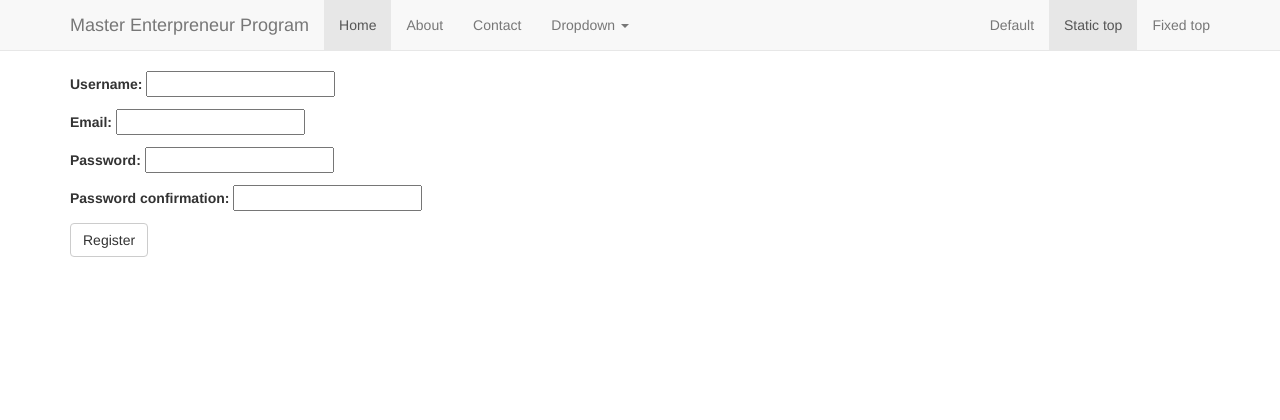
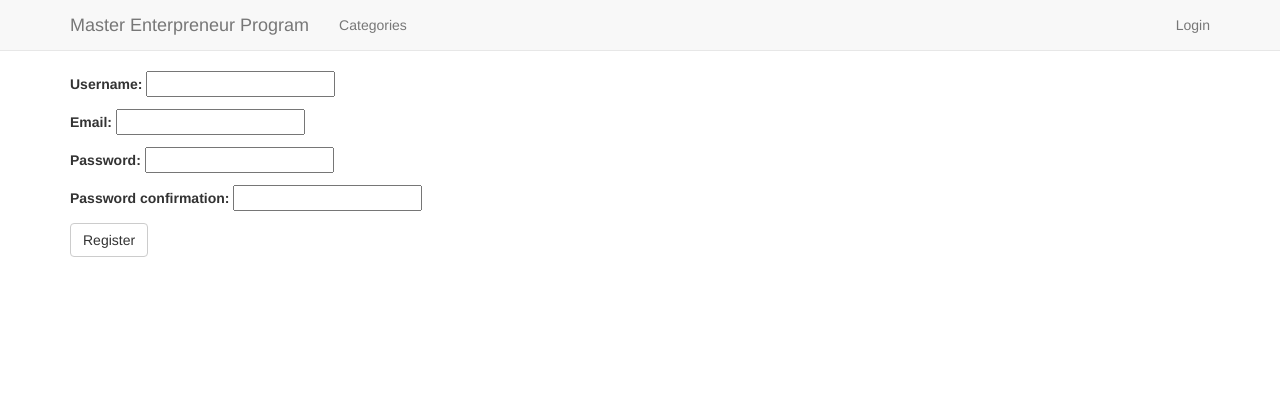
Before and after one commit to praneethkumarpidugu/MasterEnterpreneur, a Django app: page / in a window 1280 px wide. Shown: the top 420 px of the page. Run offline with Django 3.2, Linux system fonts and the light colour scheme; parts of the project's set-up code (start-up, migrations or seed data) failed here and were passed over; some libraries are stand-ins or nearby versions.

Commit message:
cleanup for navbar with login and logout with proper redirects

```diff
--- a/src/CMS/forms.py
+++ b/src/CMS/forms.py
@@ -1,5 +1 @@
 from django import forms
-
-class LoginForm(forms.Form):
-    username = forms.CharField(label="Username")
-    password = forms.CharField(widget=forms.PasswordInput)
--- a/src/CMS/urls.py
+++ b/src/CMS/urls.py
@@ -19,7 +19,7 @@ urlpatterns = patterns('',
 
 #auth login/logout
 urlpatterns += patterns(
-    'CMS.views',
+    'accounts.views',
     url(r'^login/$', 'auth_login', name='login'),
     url(r'^logout/$', 'auth_logout', name='logout'),
 
--- a/src/CMS/views.py
+++ b/src/CMS/views.py
@@ -6,7 +6,6 @@ from accounts.forms import RegisterForm
 from accounts.models import MyUser
 from videos.models import Video
 
-from .forms import LoginForm
 
 
 #@login_required(login_url='/enroll/login/')
@@ -80,24 +79,3 @@ def staff_home(request):
         }
         return render(request, "home.html", context)
         #return render_to_response("home.html", context, context_instance=RequestContext(request))
-
-
-def auth_login(request):
-    form = LoginForm(request.POST or None)
-    next_url = request.GET.get('next')
-    if form.is_valid():
-        username = form.cleaned_data['username']
-        password = form.cleaned_data['password']
-        print username, password
-        user = authenticate(username=username, password=password)
-        if user is not None:
-            login(request, user)
-            return HttpResponseRedirect(next_url)
-    context = {
-        "form" : form,
-    }
-    return render(request, "login.html", context)
-
-def auth_logout(request):
-    logout(request)
-    return HttpResponseRedirect('/')
--- a/src/accounts/forms.py
+++ b/src/accounts/forms.py
@@ -88,3 +88,7 @@ class UserChangeForm(forms.ModelForm):
         # This is done here, rather than on the field, because the
         # field does not have access to the initial value
         return self.initial["password"]
+
+class LoginForm(forms.Form):
+    username = forms.CharField(label="Username")
+    password = forms.CharField(widget=forms.PasswordInput)
--- a/src/templates/navbar.html
+++ b/src/templates/navbar.html
@@ -12,26 +12,16 @@
         </div>
         <div id="navbar" class="navbar-collapse collapse">
           <ul class="nav navbar-nav">
-            <li class="active"><a href="#">Home</a></li>
-            <li><a href="#about">About</a></li>
-            <li><a href="#contact">Contact</a></li>
-            <li class="dropdown">
-              <a href="#" class="dropdown-toggle" data-toggle="dropdown" role="button" aria-haspopup="true" aria-expanded="false">Dropdown <span class="caret"></span></a>
-              <ul class="dropdown-menu">
-                <li><a href="#">Action</a></li>
-                <li><a href="#">Another action</a></li>
-                <li><a href="#">Something else here</a></li>
-                <li role="separator" class="divider"></li>
-                <li class="dropdown-header">Nav header</li>
-                <li><a href="#">Separated link</a></li>
-                <li><a href="#">One more separated link</a></li>
-              </ul>
-            </li>
+            <li><a href="{% url 'category_list' %}">Categories</a> </li>
+
           </ul>
           <ul class="nav navbar-nav navbar-right">
-            <li><a href="../navbar/">Default</a></li>
-            <li class="active"><a href="./">Static top <span class="sr-only">(current)</span></a></li>
-            <li><a href="../navbar-fixed-top/">Fixed top</a></li>
+            {% if user.is_authenticated %}
+              <li><a href="{% url 'logout' %}">Logout</a> </li>
+            {% else %}
+              <li><a href="{% url 'login' %}">Login</a> </li>
+            {% endif %}
+
           </ul>
         </div><!--/.nav-collapse -->
       </div>
```
Also changed, not shown: src/CMS/settings.py (+10 -0 lines), src/accounts/views.py (+27 -1 lines), src/db.sqlite3, 6 other files.
